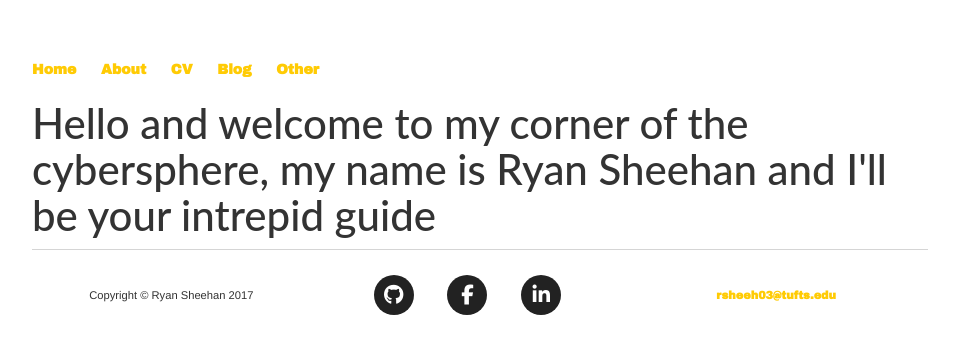
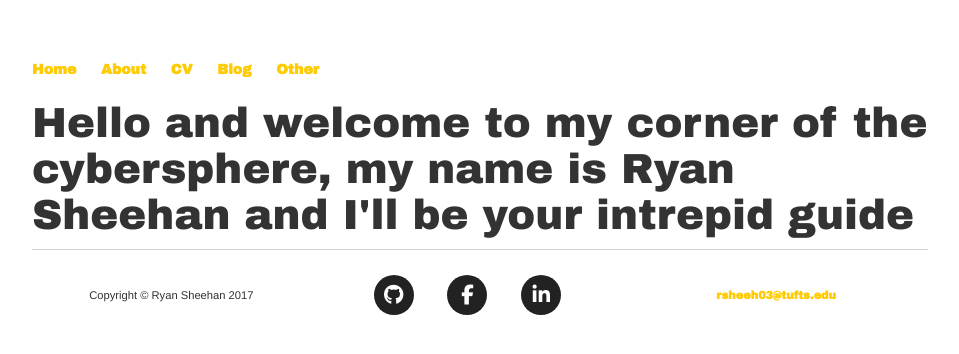
Before and after one commit to Ryan-Sheehan/Ryan-Sheehan.github.io, a Jekyll site: the page index.html, which Jekyll copies as it is, in a window 1280 px wide. Shown: the top 354 px of the page, without its empty margins (160-1119 px from the left). Built offline with Jekyll 4.4.1, drawn with Linux system fonts in a browser that asks for light colours; nearby versions of some CDN libraries.

Commit message:
Update main.css

```diff
--- a/css/main.css
+++ b/css/main.css
@@ -15,7 +15,7 @@ nav ul li, footer ul li {
 }
 h1 {
     font-size: 3em;
-    font-family: 'Lato', sans-serif;
+    font-family: 'Archivo Black', sans-serif;
 }
 p {
     font-size: 1.5em;
```
